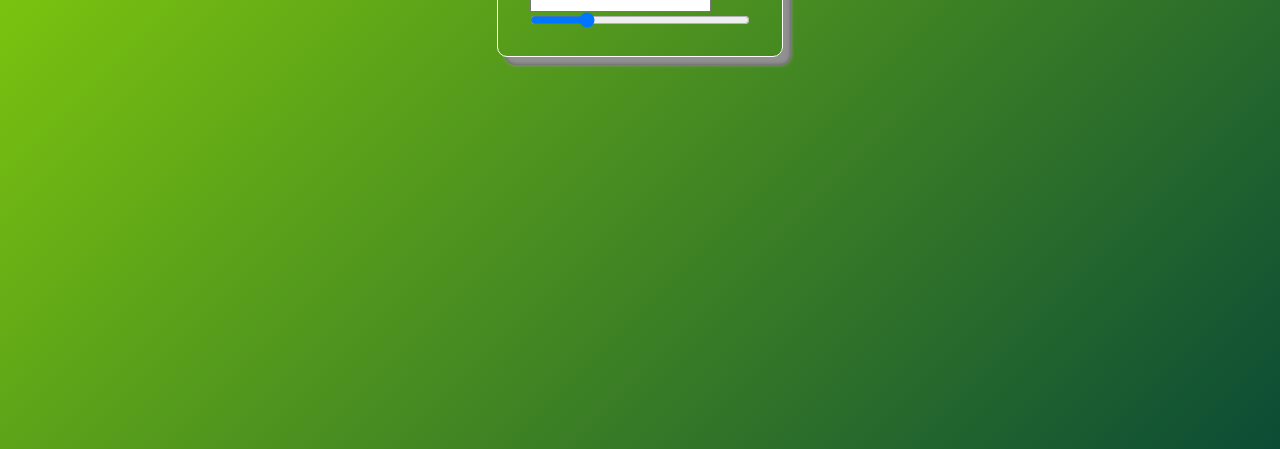
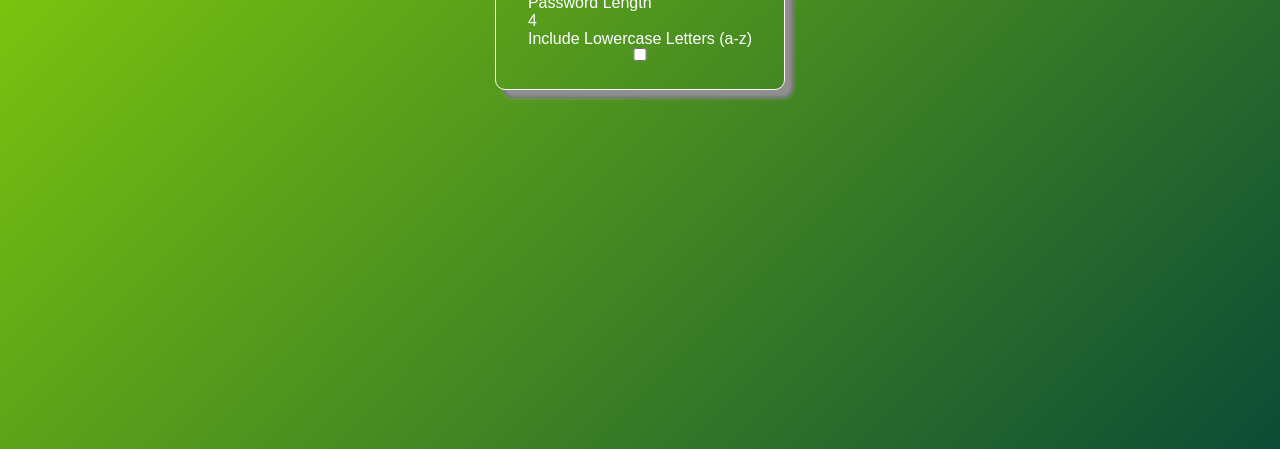
Before and after one commit to safwanahendouz/Password-Generator, a plain HTML site: page index.html in a window 1280 px wide. Shown: the part 651-1100 px from the top of the page. Drawn offline with Linux system fonts and the light colour scheme.

Commit message:
Add files via upload

```diff
--- a/index.html
+++ b/index.html
@@ -11,10 +11,18 @@
         <h1>Password Generator</h1>
 
         <div class="inputBox">
-            <input type="text " class="passBox">
+            <input type="text " class="passBox" disabled>
         </div>
 
         <input type="range" min="1" max="30" value="8">
+
+        <div class="row">
+            <p>Password Length</p>
+            <span>4</span>
+        </div>
+
+        <label for="lowercase">Include Lowercase Letters (a-z)</label>
+        <input type="checkbox" name="lowercase">
     </div>
 
     <script src="script.js"></script>
```
